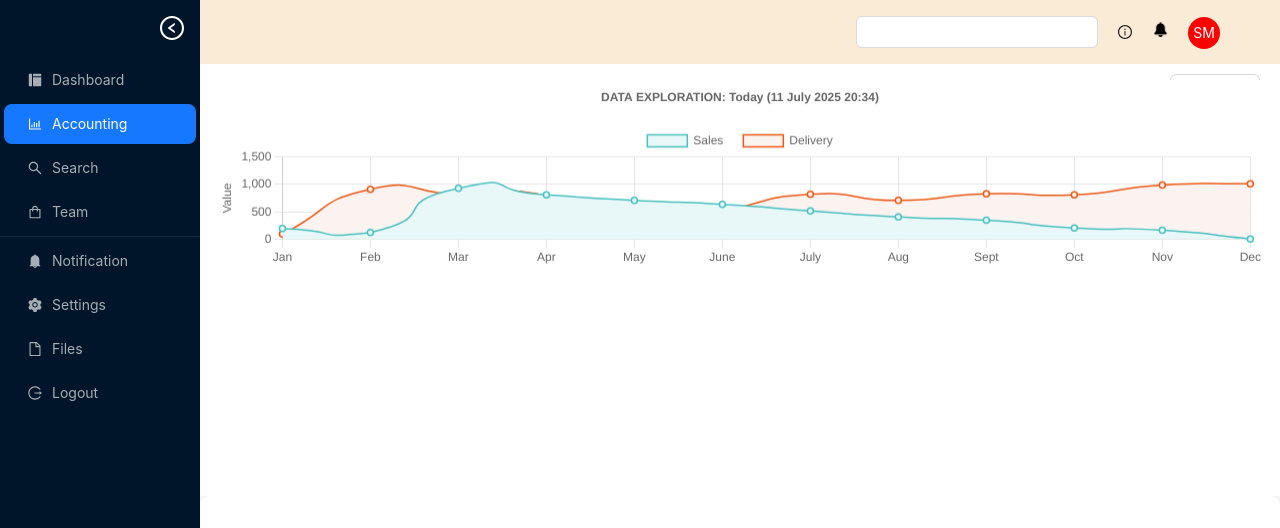
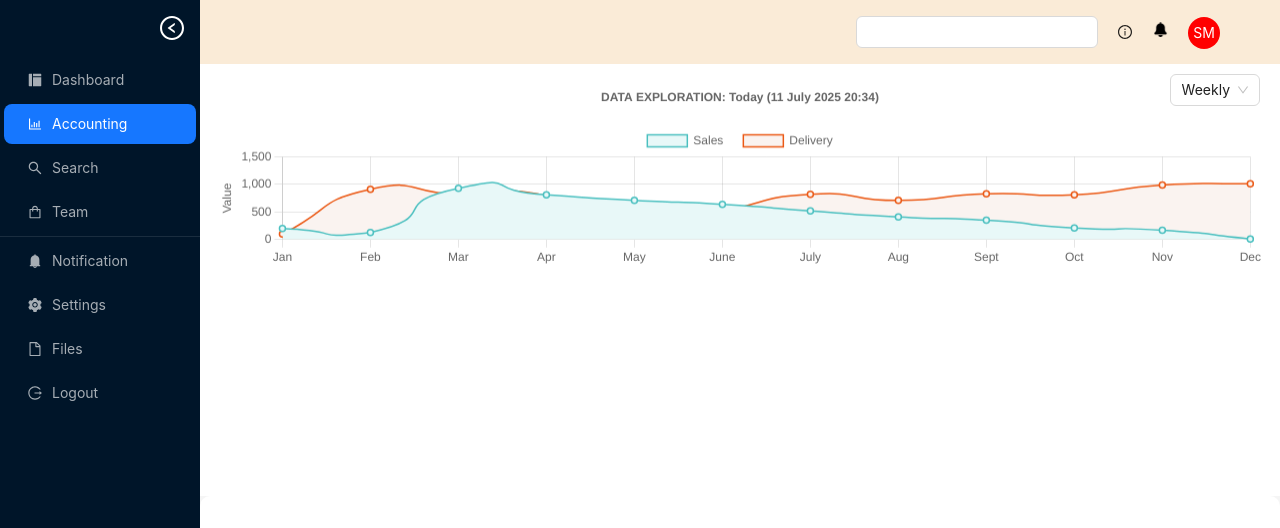
Before and after one commit to Chaaru25/Chart-JS, a React (Vite) app: page /accounting in a window 1280 px wide. Shown: the top 528 px of the page. Built offline with nearby package versions, Linux system fonts and the light colour scheme.

Commit message:
bg in chart update

```diff
--- a/src/component/chart-js/lineChart.jsx
+++ b/src/component/chart-js/lineChart.jsx
@@ -28,7 +28,7 @@ const LineChart = () =>{
             <Option value="yearly">Yearly</Option>
             </Select>
             </div>
-            <div className="chart-container bg-white">
+            <div className="chart-container">
          <Line data={getChartData()} options={options} height={200} width={1000}/>
          </div>
         </div>
```
